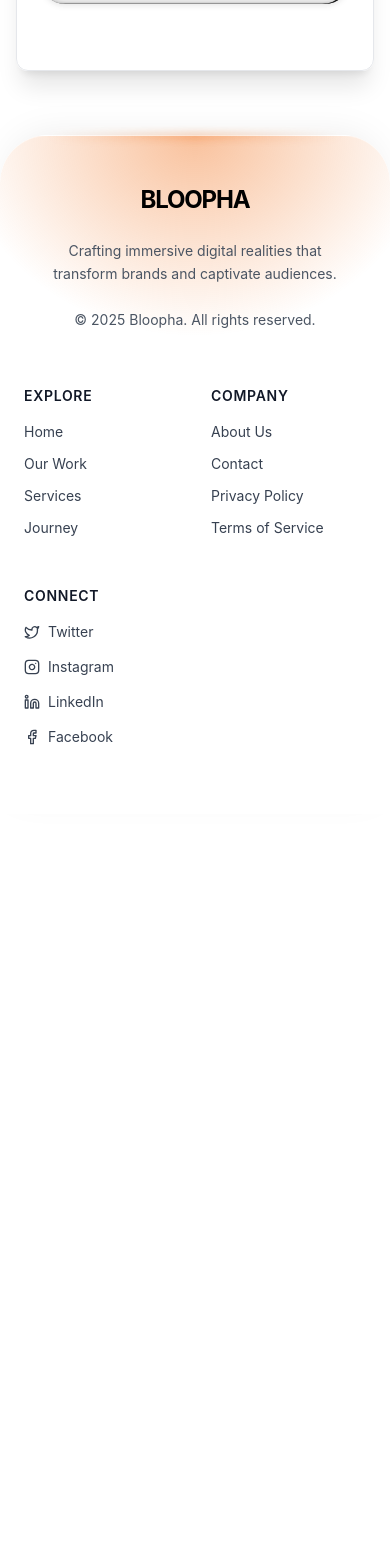
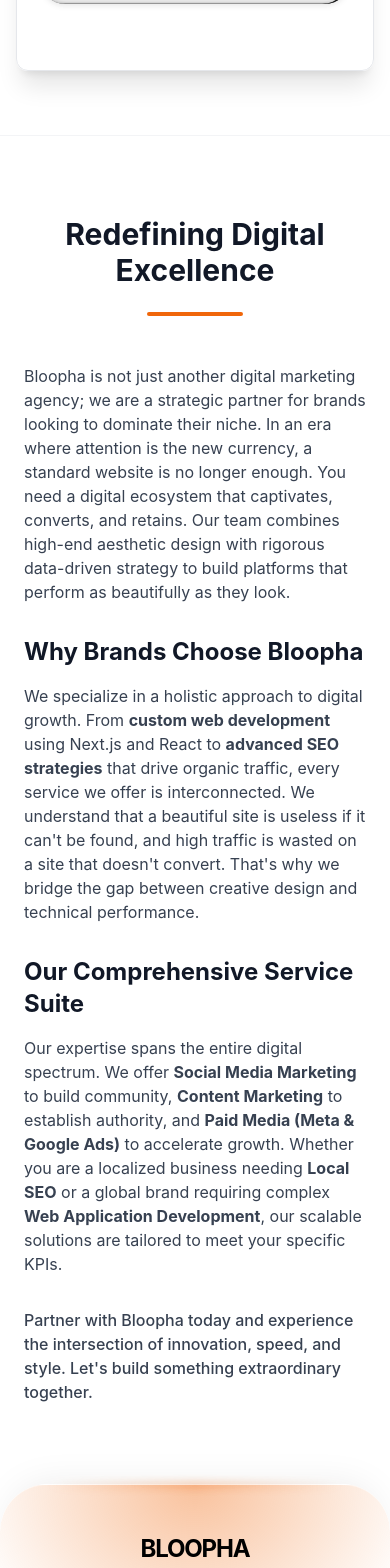
Before and after one commit to mansir5453/Bloopha, a Next.js app: page / in a window 390 px wide. Shown: the part 8880-10448 px from the top of the page. Before the commit the page ends 9694 px from the top, so only its background shows below. Built offline with nearby package versions, Linux system fonts and the light colour scheme.

Commit message:
feat: improve seo text ratio and add llms.txt

```diff
--- a/app/about-us/AboutUsClient.tsx
+++ b/app/about-us/AboutUsClient.tsx
@@ -35,6 +35,7 @@
                     </div>
 
                     {/* Our Story / Vision Grid */}
+                    {/* Our Story / Vision Grid */}
                     <div className="grid grid-cols-1 md:grid-cols-2 gap-8 md:gap-12 w-full mb-24 text-left">
                         <div className="bg-white/50 backdrop-blur-xl border border-white/40 p-8 rounded-[2rem] shadow-sm hover:shadow-md transition-shadow">
                             <div className="flex items-center gap-3 mb-4">
@@ -43,8 +44,11 @@
                                 </div>
                                 <h2 className="text-2xl font-bold text-gray-900">Our Story</h2>
                             </div>
+                            <p className="text-gray-600 leading-relaxed mb-4">
+                                Bloopha was born from a simple yet powerful realization: most businesses settle for digital mediocrity. In a world saturated with template-based websites and generic user experiences, we saw a need for something radically different—an agency that treats every pixel as a promise of quality.
+                            </p>
                             <p className="text-gray-600 leading-relaxed">
-                                Bloopha was born from the belief that modern businesses need more than just a website—they need an identity. As a new company, we bring unbridled energy, modern techniques, and zero legacy baggage. We treat every project as our flagship, dedicating intense focus to layout, motion, and user experience.
+                                As a new and agile force in the industry, we bring unbridled energy, modern techniques, and zero legacy baggage. We don't just build websites; we craft digital identities that resonate. We treat every project as our flagship, dedicating intense focus to layout, motion, and user experience, ensuring that your brand doesn't just show up to the party—it hosts it.
                             </p>
                         </div>
 
@@ -55,8 +59,11 @@
                                 </div>
                                 <h2 className="text-2xl font-bold text-gray-900">Our Mission</h2>
                             </div>
+                            <p className="text-gray-600 leading-relaxed mb-4">
+                                Our mission is to bridge the gap between "functional" and "phenomenal." We exist to help ambitious brands—whether scrappy startups or established titans—redefine their digital presence.
+                            </p>
                             <p className="text-gray-600 leading-relaxed">
-                                To bridge the gap between "functional" and "phenomenal." We exist to help ambitious brands—whether startups or established names—redefine their digital presence. We don't just deliver code; we deliver results, traffic, and brand authority through cutting-edge SEO and high-performance design.
+                                We believe that speed, aesthetics, and usability should never be a tradeoff. By leveraging cutting-edge technologies like Next.js and GSAP, we deliver results that are measurably faster and visibly stunning. We don't just deliver code; we deliver results, traffic, and brand authority through deep SEO optimization and high-performance design that turns visitors into loyal advocates.
                             </p>
                         </div>
                     </div>
--- a/app/page.tsx
+++ b/app/page.tsx
@@ -16,6 +16,7 @@
 import { AuroraBackground } from "@/components/ui/aurora-background";
 import { BackgroundPaths } from "@/components/ui/background-paths";
 import { OrangeGlow } from "@/components/ui/orange-glow";
+import { AgencySummarySection } from "@/components/sections/AgencySummarySection";
 
 import { useIsMobile } from "@/hooks/use-mobile";
 
@@ -66,6 +67,7 @@
           <TechStackSection />
           <JourneySection />
           <ContactSection />
+          <AgencySummarySection />
         </div>
       </AuroraBackground>
 
--- /dev/null
+++ b/components/sections/AgencySummarySection.tsx
@@ -0,0 +1,38 @@
+"use client";
+
+import React from "react";
+
+export const AgencySummarySection = () => {
+    return (
+        <section className="py-20 px-6 bg-white/50 backdrop-blur-sm border-t border-gray-100">
+            <div className="max-w-4xl mx-auto text-gray-700 space-y-8">
+                <div className="text-center mb-12">
+                    <h2 className="text-3xl md:text-4xl font-bold text-gray-900 mb-6">
+                        Redefining Digital Excellence
+                    </h2>
+                    <div className="w-24 h-1 bg-[#F0660A] mx-auto rounded-full" />
+                </div>
+
+                <div className="prose prose-lg max-w-none">
+                    <p>
+                        Bloopha is not just another digital marketing agency; we are a strategic partner for brands looking to dominate their niche. In an era where attention is the new currency, a standard website is no longer enough. You need a digital ecosystem that captivates, converts, and retains. Our team combines high-end aesthetic design with rigorous data-driven strategy to build platforms that perform as beautifully as they look.
+                    </p>
+
+                    <h3 className="text-2xl font-bold text-gray-900 mt-8 mb-4">Why Brands Choose Bloopha</h3>
+                    <p>
+                        We specialize in a holistic approach to digital growth. From <strong>custom web development</strong> using Next.js and React to <strong>advanced SEO strategies</strong> that drive organic traffic, every service we offer is interconnected. We understand that a beautiful site is useless if it can't be found, and high traffic is wasted on a site that doesn't convert. That's why we bridge the gap between creative design and technical performance.
+                    </p>
+
+                    <h3 className="text-2xl font-bold text-gray-900 mt-8 mb-4">Our Comprehensive Service Suite</h3>
+                    <p>
+                        Our expertise spans the entire digital spectrum. We offer <strong>Social Media Marketing</strong> to build community, <strong>Content Marketing</strong> to establish authority, and <strong>Paid Media (Meta & Google Ads)</strong> to accelerate growth. Whether you are a localized business needing <strong>Local SEO</strong> or a global brand requiring complex <strong>Web Application Development</strong>, our scalable solutions are tailored to meet your specific KPIs.
+                    </p>
+
+                    <p className="mt-8 font-medium">
+                        Partner with Bloopha today and experience the intersection of innovation, speed, and style. Let's build something extraordinary together.
+                    </p>
+                </div>
+            </div>
+        </section>
+    );
+};
```
Also changed, not shown: public/llms.txt (added).
